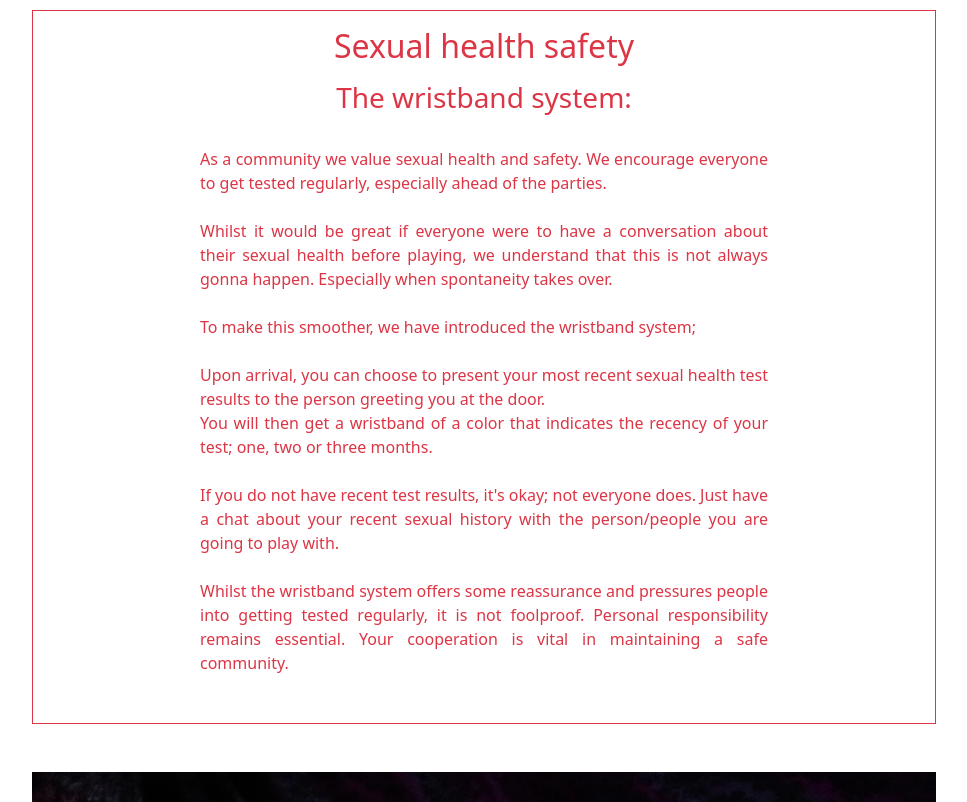
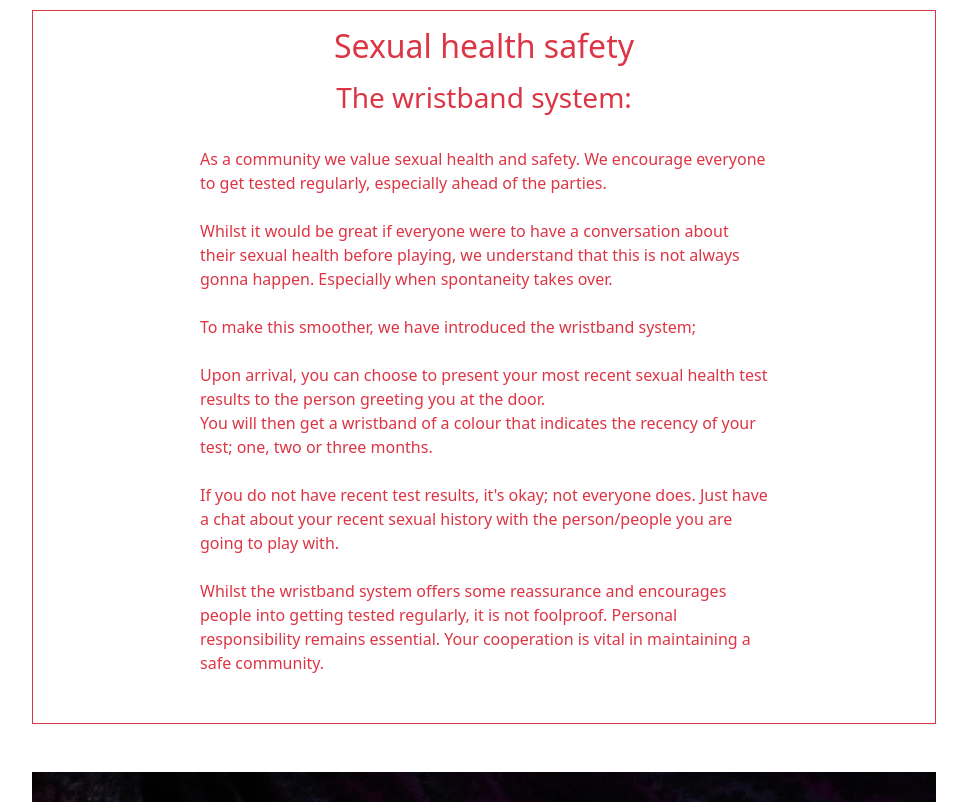
Before and after one commit to dantrovato/the-tribe-react18, a React (Vite) app: page /rules in a window 1280 px wide. Shown: the part 460-1262 px from the top of the page, without its empty margins (156-1123 px from the left). Built offline with nearby package versions, Linux system fonts and the light colour scheme.

Commit message:
Justify left the wristband blurb and fix a couple of words

```diff
--- a/src/components/Rules.tsx
+++ b/src/components/Rules.tsx
@@ -4,7 +4,7 @@ import { Footer } from "./Footer";
 const Rules = () => {
   const danger = "#dc3545";
   return (
-    <div className="m-5 text-muted" style={{ textAlign: "justify" }}>
+    <div className="m-5 text-muted" style={{ textAlign: "left" }}>
       <div className="mb-5" style={{ border: `1px solid ${danger}` }}>
         <h2 className="text-danger text-center pt-3 pb-3">
           Sexual health safety
@@ -25,15 +25,15 @@ const Rules = () => {
           <br /> Upon arrival, you can choose to present your most recent sexual
           health test results to the person greeting you at the door.
           <br />
-          You will then get a wristband of a color that indicates the recency of
-          your test; one, two or three months.
+          You will then get a wristband of a colour that indicates the recency
+          of your test; one, two or three months.
           <br />
           <br /> If you do not have recent test results, it's okay; not everyone
           does. Just have a chat about your recent sexual history with the
           person/people you are going to play with.
           <br />
           <br />
-          Whilst the wristband system offers some reassurance and pressures
+          Whilst the wristband system offers some reassurance and encourages
           people into getting tested regularly, it is not foolproof. Personal
           responsibility remains essential. Your cooperation is vital in
           maintaining a safe community.
```
